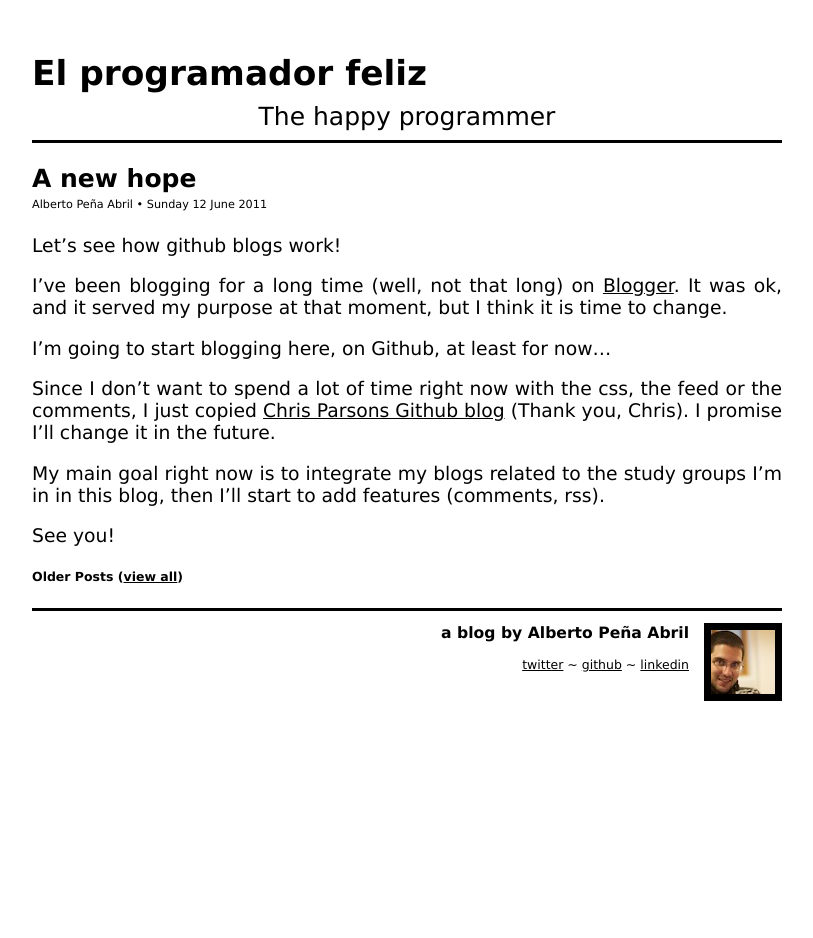
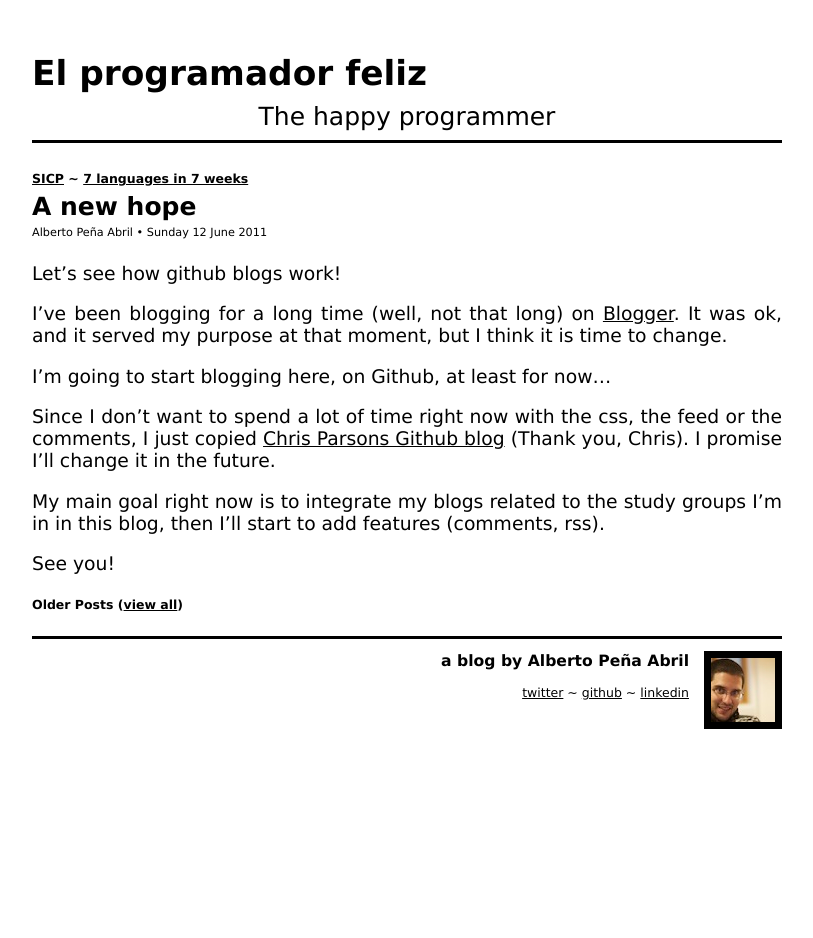
Before and after one commit to plagelao/plagelao.github.com, a Jekyll site: the page built from index.html, in a window 1280 px wide. Shown: the whole page, without its empty margins (233-1046 px from the left). Built offline with Jekyll 4.4.1, drawn with Linux system fonts in a browser that asks for light colours.

Commit message:
Adds links to the study groups

```diff
--- a/index.html
+++ b/index.html
@@ -3,6 +3,9 @@ layout: default
 title: Alberto Peña Abril
 ---
 <div id="home">
+  <div id="studygroups" class="studygroups">
+      <h1><a href="/SICP/">SICP</a> ~ <a href="/7languages7weeks/">7 languages in 7 weeks</a></h1>
+  </div>
   <div id="current" class="post">
     <div id="post" class="post">
       <h1><a href="{{ site.posts.first.url }}">{{ site.posts.first.title }}</a></h1>
```
